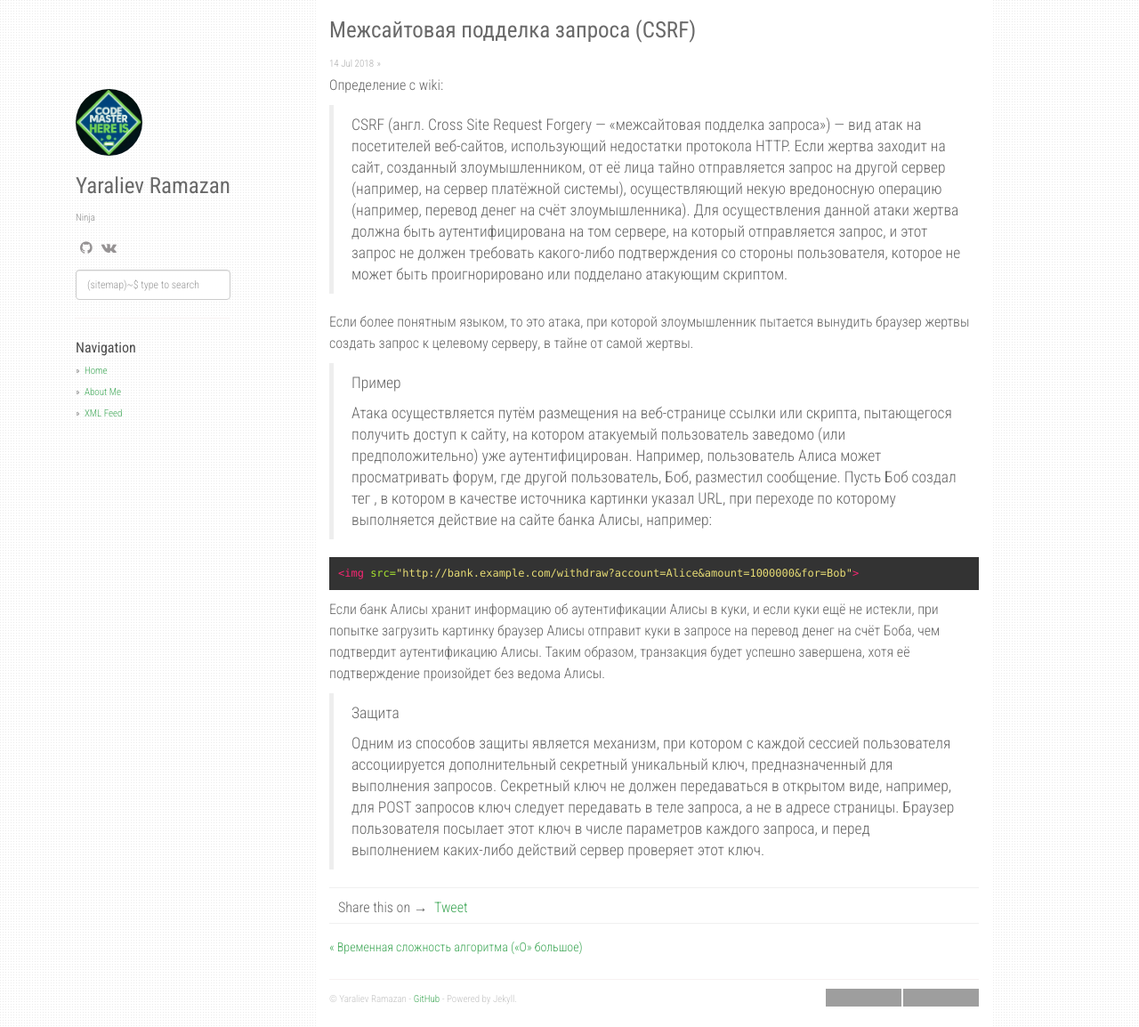
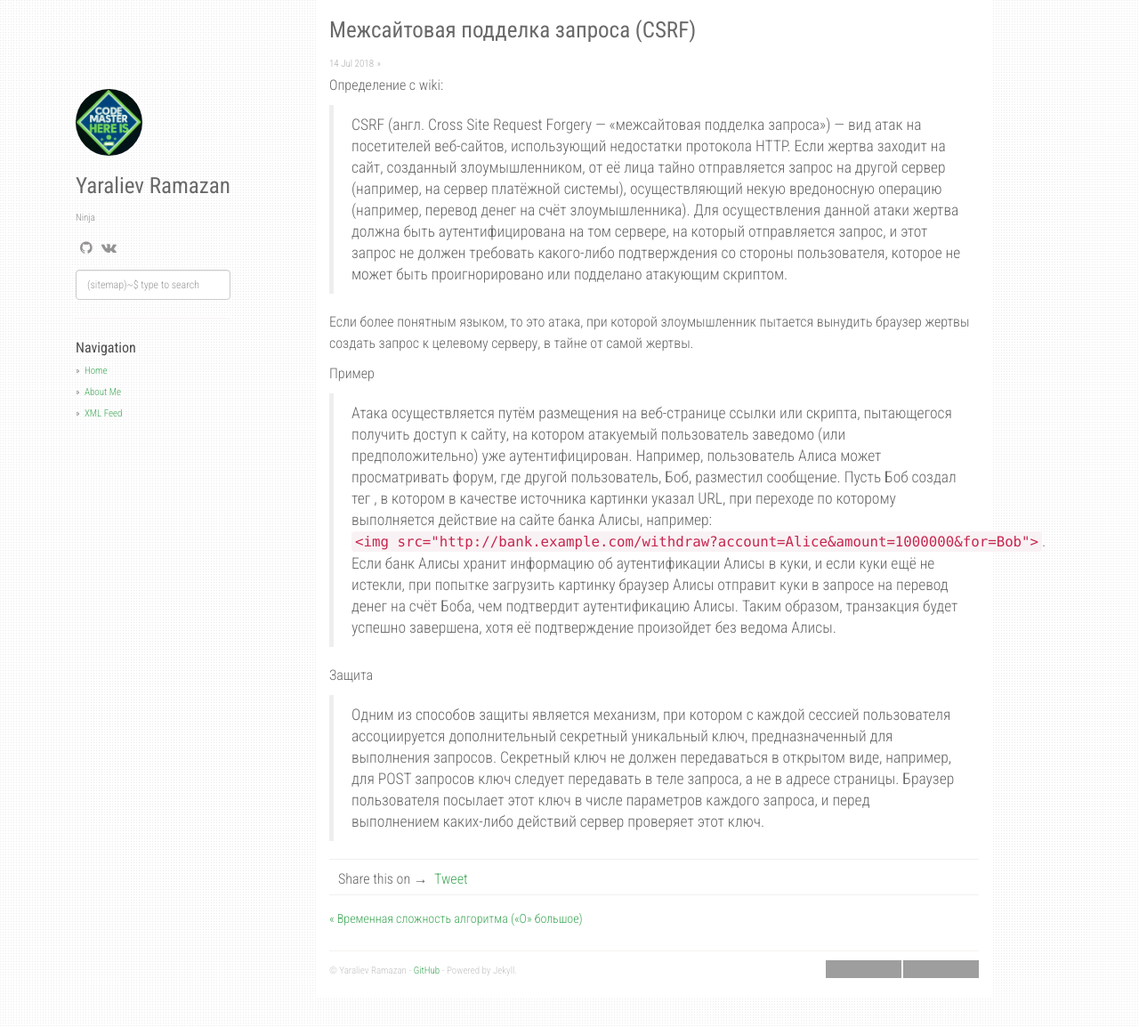
Before and after one commit to orion122/orion1222.github.io, a Jekyll site: the page built from _posts/2018-07-14-CSRF.md, in a window 1280 px wide and 1154 px high. Shown: the whole window at 89% size. Built offline with Jekyll 4.4.1, drawn with Linux system fonts in a browser that asks for light colours; nearby versions of some CDN libraries; comment, search, counter and statistics services are not loaded; part of the change alters nothing that is shown; grey boxes are pictures that could not be loaded.

Commit message:
add CSRF

```diff
--- a/_posts/2018-07-14-CSRF.md
+++ b/_posts/2018-07-14-CSRF.md
@@ -7,12 +7,8 @@ title:  "Межсайтовая подделка запроса (CSRF)"
 
 Если более понятным языком, то это атака, при которой злоумышленник пытается вынудить браузер жертвы создать запрос к целевому серверу, в тайне от самой жертвы.
 
-> Пример
->
->Атака осуществляется путём размещения на веб-странице ссылки или скрипта, пытающегося получить доступ к сайту, на котором атакуемый пользователь заведомо (или предположительно) уже аутентифицирован. Например, пользователь Алиса может просматривать форум, где другой пользователь, Боб, разместил сообщение. Пусть Боб создал тег <img>, в котором в качестве источника картинки указал URL, при переходе по которому выполняется действие на сайте банка Алисы, например: {% highlight html %}
-<img src="http://bank.example.com/withdraw?account=Alice&amount=1000000&for=Bob">
-{% endhighlight %} Если банк Алисы хранит информацию об аутентификации Алисы в куки, и если куки ещё не истекли, при попытке загрузить картинку браузер Алисы отправит куки в запросе на перевод денег на счёт Боба, чем подтвердит аутентификацию Алисы. Таким образом, транзакция будет успешно завершена, хотя её подтверждение произойдет без ведома Алисы.
+Пример
+>Атака осуществляется путём размещения на веб-странице ссылки или скрипта, пытающегося получить доступ к сайту, на котором атакуемый пользователь заведомо (или предположительно) уже аутентифицирован. Например, пользователь Алиса может просматривать форум, где другой пользователь, Боб, разместил сообщение. Пусть Боб создал тег <img>, в котором в качестве источника картинки указал URL, при переходе по которому выполняется действие на сайте банка Алисы, например: `<img src="http://bank.example.com/withdraw?account=Alice&amount=1000000&for=Bob">`. Если банк Алисы хранит информацию об аутентификации Алисы в куки, и если куки ещё не истекли, при попытке загрузить картинку браузер Алисы отправит куки в запросе на перевод денег на счёт Боба, чем подтвердит аутентификацию Алисы. Таким образом, транзакция будет успешно завершена, хотя её подтверждение произойдет без ведома Алисы.
 
-> Защита
->
+Защита
 > Одним из способов защиты является механизм, при котором с каждой сессией пользователя ассоциируется дополнительный секретный уникальный ключ, предназначенный для выполнения запросов. Секретный ключ не должен передаваться в открытом виде, например, для POST запросов ключ следует передавать в теле запроса, а не в адресе страницы. Браузер пользователя посылает этот ключ в числе параметров каждого запроса, и перед выполнением каких-либо действий сервер проверяет этот ключ.
```
